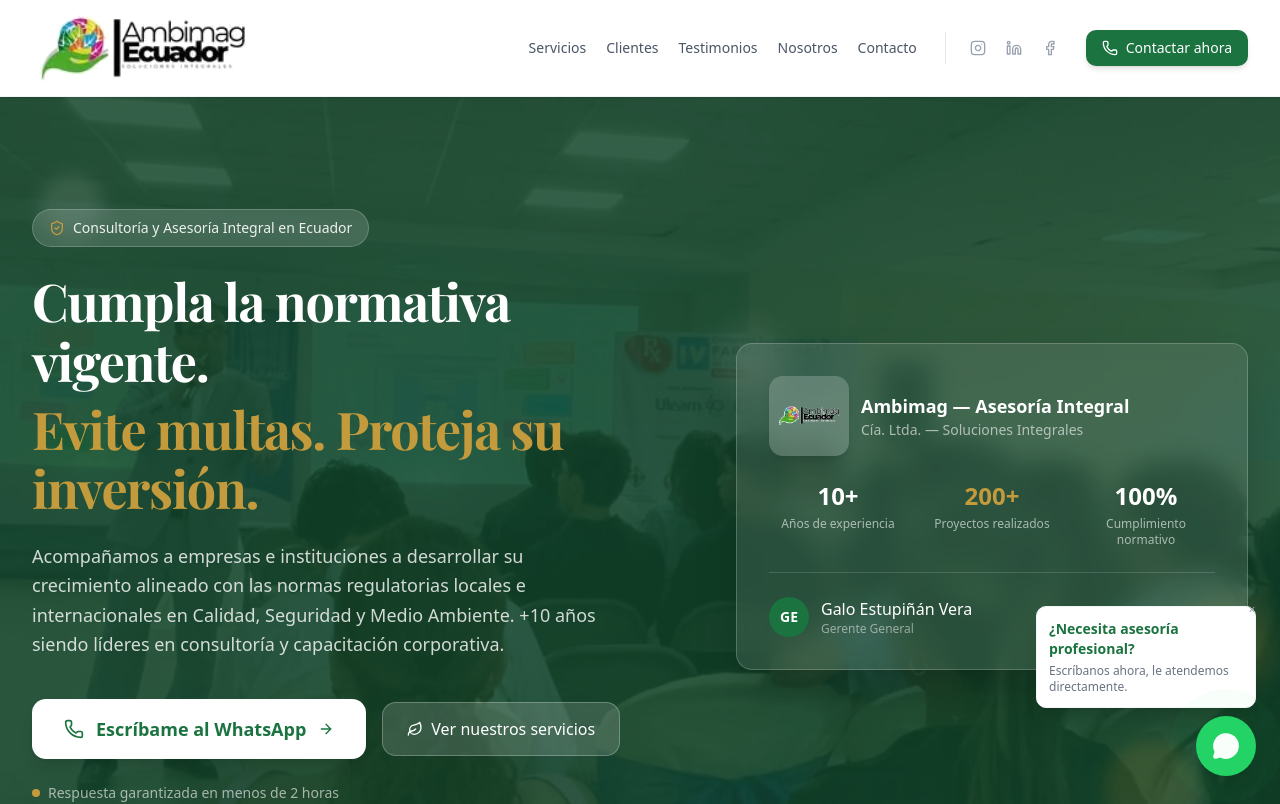
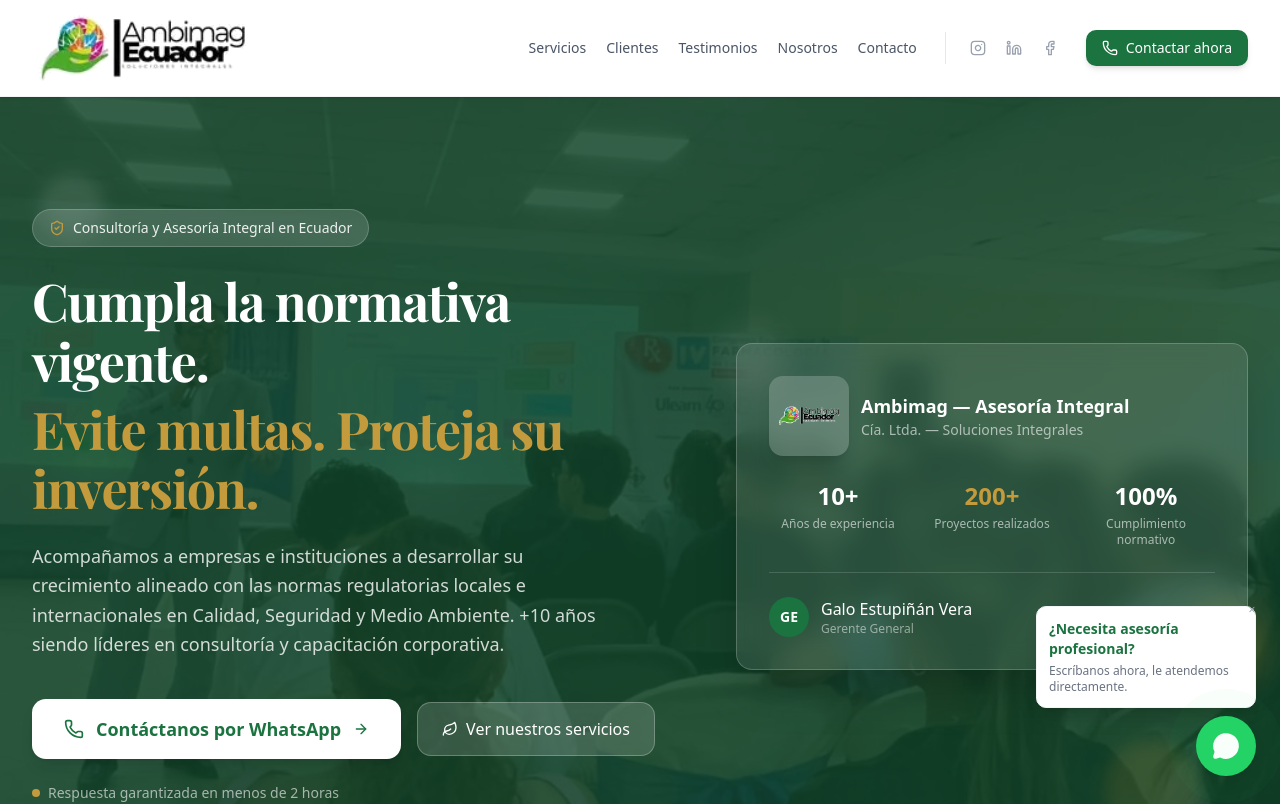
Before and after one commit to 300iamathias/ambimag, a Next.js app: page / in a window 1280 px wide. Shown: the top 804 px of the page. Built offline with nearby package versions, Linux system fonts and the light colour scheme; a web font is replaced by a local one.

Commit message:
v16: clientes + servicios completos + lint clean

```diff
--- a/src/components/about-section.tsx
+++ b/src/components/about-section.tsx
@@ -149,7 +149,7 @@ export function AboutSection() {
                   className="group flex items-center justify-center gap-3 bg-white hover:bg-gray-50 text-[#1B7340] px-6 py-4 rounded-xl font-semibold text-base transition-all shadow-md hover:shadow-lg w-full"
                 >
                   <Phone className="w-5 h-5" />
-                  Escríbame al WhatsApp
+                  Contáctanos por WhatsApp
                   <ArrowRight className="w-4 h-4 group-hover:translate-x-1 transition-transform" />
                 </a>
                 <p className="mt-3 text-center text-xs text-white/50">
--- a/src/components/hero-section.tsx
+++ b/src/components/hero-section.tsx
@@ -65,7 +65,7 @@ export function HeroSection() {
                   className="group flex items-center gap-3 bg-white hover:bg-gray-50 text-[#1B7340] px-6 sm:px-8 py-3.5 sm:py-4 rounded-xl font-semibold text-base sm:text-lg transition-all shadow-lg hover:shadow-xl hover:scale-[1.02]"
                 >
                   <Phone className="w-5 h-5 group-hover:animate-pulse" />
-                  Escríbame al WhatsApp
+                  Contáctanos por WhatsApp
                   <ArrowRight className="w-4 h-4 group-hover:translate-x-1 transition-transform" />
                 </a>
                 <a
```
